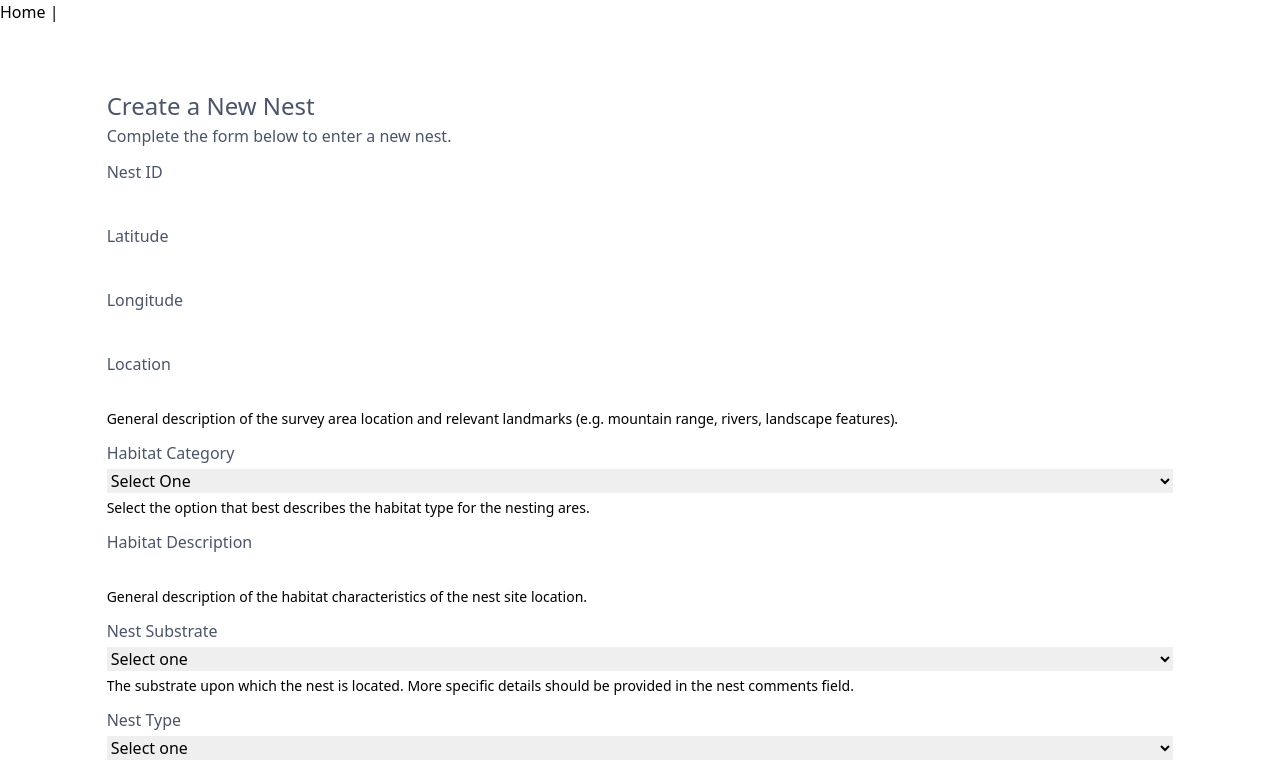
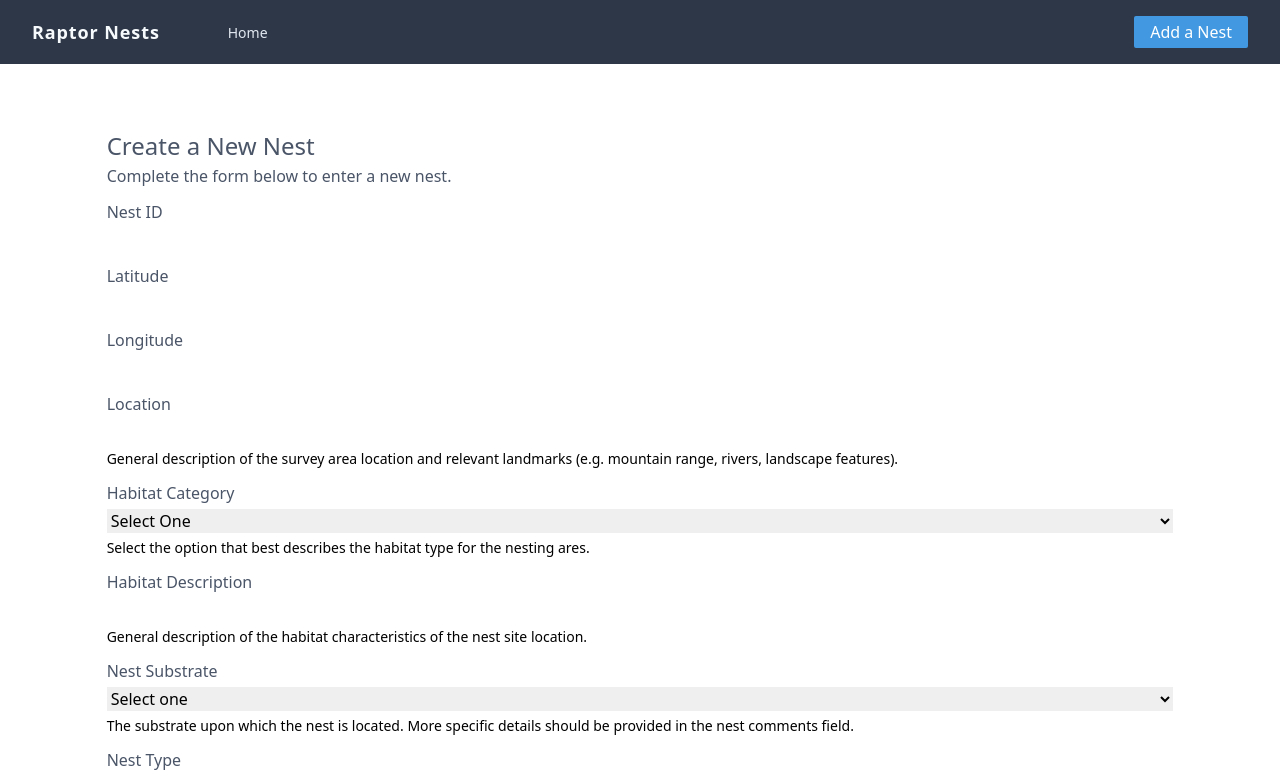
Before and after one commit to kissmygritts/raptor-nests-app, a Vue app: page /nests/create in a window 1280 px wide. Shown: the top 774 px of the page. Built offline with nearby package versions, Linux system fonts and the light colour scheme; what @tailwindcss/custom-forms would draw is missing.

Commit message:
Add navigation

```diff
--- a/src/App.vue
+++ b/src/App.vue
@@ -1,10 +1,20 @@
 <template>
   <div id="app">
-    <div id="nav">
+    <main-nav />
+    <!-- <div id="nav">
       <router-link to="/">Home</router-link> |
-    </div>
+    </div> -->
     <router-view/>
   </div>
 </template>
 
+<script>
+import MainNav from '@/components/MainNav.vue'
+export default {
+  components: {
+    MainNav
+  }
+}
+</script>
+
 <style src="./assets/tailwind.css">
--- /dev/null
+++ b/src/components/MainNav.vue
@@ -0,0 +1,39 @@
+<template>
+  <nav class="bg-gray-800">
+    <div class="max-w-7xl mx-auto px-4 sm:px-6 lg:px-8">
+      <div class="flex items-center justify-between h-16">
+        <div class="flex items-center">
+          <div class="flex-shrink-0 text-lg text-gray-100 font-bold tracking-wider">
+            Raptor Nests
+          </div>
+          <div class="hidden md:block">
+            <div class="ml-10 flex items-baseline">
+              <router-link
+                to="/"
+                class="cursor-pointer ml-4 px-3 py-2 rounded-sm text-sm font-medium text-gray-300 hover:text-white hover:bg-gray-700 focus:outline-none focus:text-white focus:bg-gray-700"
+              >
+                Home
+              </router-link>
+            </div>
+          </div>
+        </div>
+        <div class="">
+          <div class="ml-4 flex items-center md:ml-6">
+            <router-link
+              to="/nests/create"
+              class="bg-blue-500 text-white border-0 py-1 px-4 focus:outline-none hover:bg-blue-600 rounded-sm text-base"
+            >
+              Add a Nest
+            </router-link>
+          </div>
+        </div>
+      </div>
+    </div>
+  </nav>
+</template>
+
+<script>
+export default {
+  name: 'MainNave'
+}
+</script>
```
